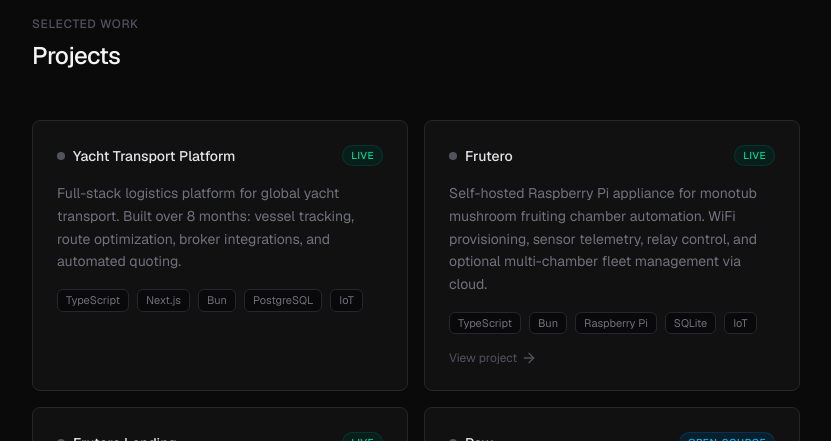
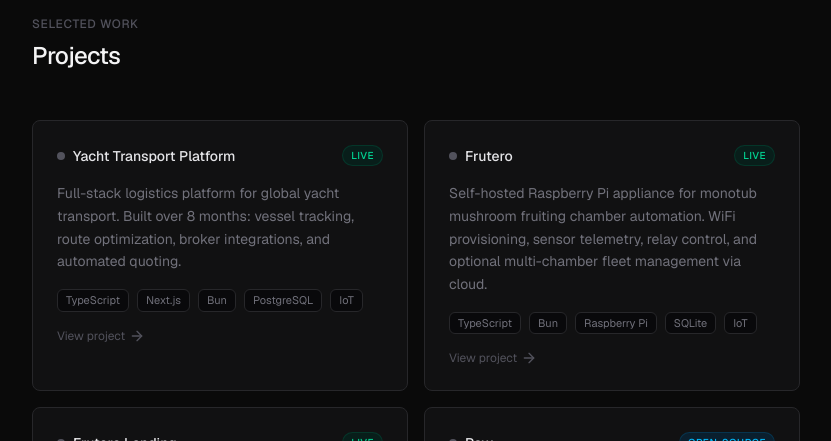
Before and after one commit to HBarefoot/portfolio-henry, a Next.js app: page / in a window 1280 px wide. Shown: the part 800-1241 px from the top of the page, without its empty margins (224-1055 px from the left). Built offline with nearby package versions, Linux system fonts and the light colour scheme.

Commit message:
fix: add yacht repo link, point frutero landing to Vercel domain

```diff
--- a/src/app/page.tsx
+++ b/src/app/page.tsx
@@ -255,6 +255,7 @@
             title="Yacht Transport Platform"
             description="Full-stack logistics platform for global yacht transport. Built over 8 months: vessel tracking, route optimization, broker integrations, and automated quoting."
             tags={["TypeScript", "Next.js", "Bun", "PostgreSQL", "IoT"]}
+            link="https://github.com/yachttransport/Yacht-Transport-Ai-v2"
             status="live"
           />
           <ProjectCard
@@ -268,7 +269,7 @@
             title="Frutero Landing"
             description="Marketing site for Frutero — open-source mushroom farm controller. Product positioning, feature showcase, and call-to-action flows."
             tags={["HTML", "CSS", "Product Marketing"]}
-            link="https://github.com/HBarefoot/frutero-landing"
+            link="https://frutero-landing.vercel.app/"
             status="live"
           />
           <ProjectCard
```
